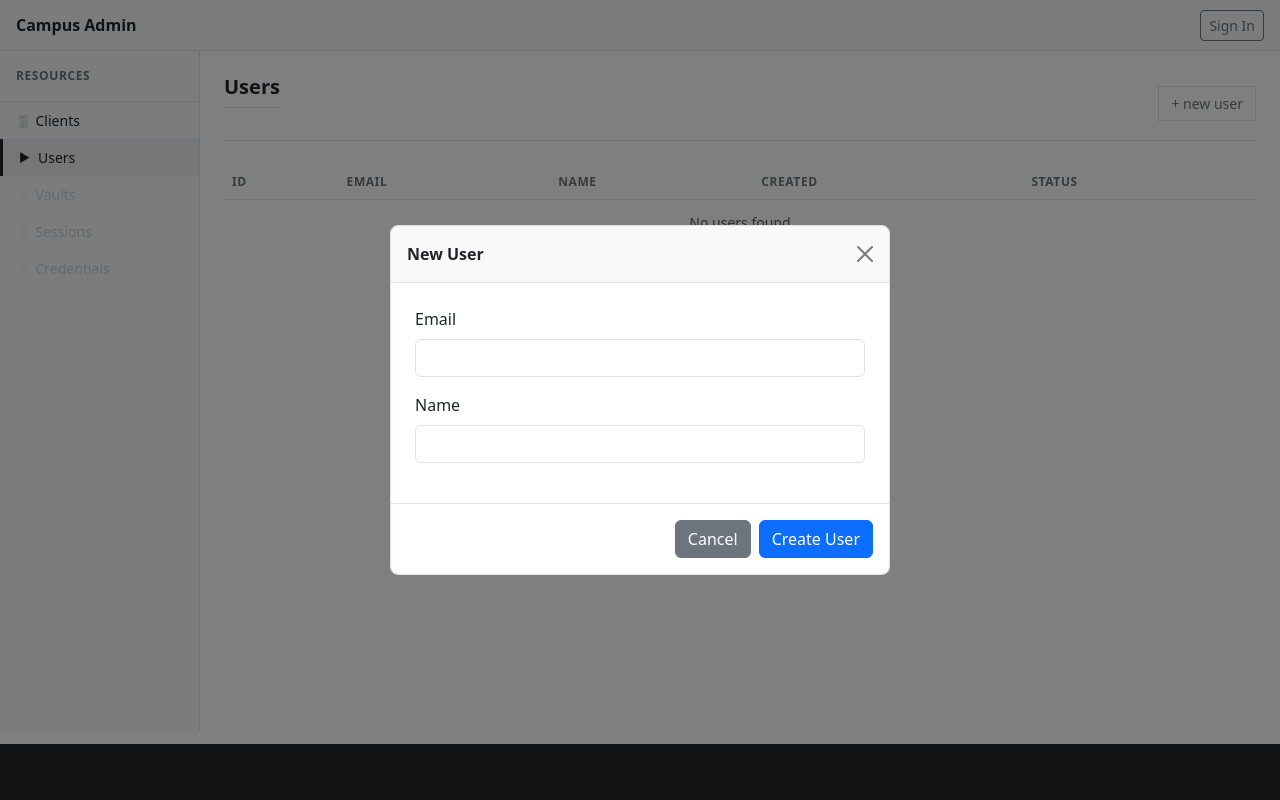
After one commit to nyjc-computing/campus-admin, a Flask app: template apps/admin/templates/users.html in a window 1280 px wide, after a click on "+ new user". The commit adds this page. Run offline with Flask 3, Linux system fonts and the light colour scheme; the template is opened without the code that fills it, so the values that code supplies are empty.

Commit message:
feat: add user management functionality with user creation and listing

```diff
--- a/apps/admin/templates/clients.html
+++ b/apps/admin/templates/clients.html
@@ -11,7 +11,7 @@
             <a href="/clients" class="sidebar-link active">
                 <span class="sidebar-icon">▶</span> Clients
             </a>
-            <a href="#users" class="sidebar-link disabled">
+            <a href="/users" class="sidebar-link">
                 <span class="sidebar-icon">░</span> Users
             </a>
             <a href="#vaults" class="sidebar-link disabled">
--- /dev/null
+++ b/apps/admin/templates/users.html
@@ -0,0 +1,156 @@
+{% extends "base.html" %}
+
+{% block content %}
+<div class="dashboard-layout">
+    <!-- Sidebar -->
+    <aside class="dashboard-sidebar" id="dashboardSidebar">
+        <div class="sidebar-header">
+            RESOURCES
+        </div>
+        <nav class="sidebar-nav">
+            <a href="/clients" class="sidebar-link">
+                <span class="sidebar-icon">░</span> Clients
+            </a>
+            <a href="/users" class="sidebar-link active">
+                <span class="sidebar-icon">▶</span> Users
+            </a>
+            <a href="#vaults" class="sidebar-link disabled">
+                <span class="sidebar-icon">░</span> Vaults
+            </a>
+            <a href="#sessions" class="sidebar-link disabled">
+                <span class="sidebar-icon">░</span> Sessions
+            </a>
+            <a href="#credentials" class="sidebar-link disabled">
+                <span class="sidebar-icon">░</span> Credentials
+            </a>
+        </nav>
+    </aside>
+
+    <!-- Main content area -->
+    <div class="dashboard-content">
+        <div class="resource-container">
+    <div class="resource-header">
+        <h2 class="resource-title">Users</h2>
+        <button class="btn-minimal" data-bs-toggle="modal" data-bs-target="#newUserModal">+ new user</button>
+    </div>
+
+      <!-- Error message if API fails -->
+      {% if error %}
+      <div class="alert alert-warning">
+          <strong>API Integration Issue:</strong> {{ error }}
+      </div>
+      {% endif %}
+
+     <!-- Desktop table view -->
+     <div class="users-table d-none d-md-block">
+         <table class="table-minimal">
+              <thead>
+                  <tr>
+                      <th>ID</th>
+                      <th>Email</th>
+                      <th>Name</th>
+                      <th>Created</th>
+                      <th>Status</th>
+                  </tr>
+              </thead>
+             <tbody>
+                  {% if users %}
+                      {% for user in users %}
+                       <tr>
+                           <td class="resource-id">{{ user.id }}</td>
+                           <td>{{ user.email }}</td>
+                           <td>{{ user.name }}</td>
+                           <td class="text-muted small">
+                               {% if user.created_at %}
+                                   {{ user.created_at | timestamp('%Y-%m-%d') }}
+                               {% else %}
+                                   Unknown
+                               {% endif %}
+                           </td>
+                           <td>
+                               {% if user.activated_at %}
+                                   <span class="badge bg-success">Activated</span>
+                               {% else %}
+                                   <span class="badge bg-warning">Pending</span>
+                               {% endif %}
+                           </td>
+                       </tr>
+                      {% endfor %}
+                 {% else %}
+                     <tr>
+                         <td colspan="5" class="text-center text-muted">No users found</td>
+                     </tr>
+                 {% endif %}
+             </tbody>
+         </table>
+     </div>
+
+     <!-- Mobile card view -->
+     <div class="users-cards d-md-none">
+         {% if users %}
+             {% for user in users %}
+              <div class="resource-card">
+                  <div class="resource-id mb-2">{{ user.id }}</div>
+                  <div class="card-field">
+                      <span class="field-label">Email:</span>
+                      <span>{{ user.email }}</span>
+                  </div>
+                  <div class="card-field">
+                      <span class="field-label">Name:</span>
+                      <span>{{ user.name }}</span>
+                  </div>
+                  <div class="card-field">
+                      <span class="field-label">Created:</span>
+                      <span class="text-muted small">
+                          {% if user.created_at %}
+                              {{ user.created_at | timestamp('%Y-%m-%d') }}
+                          {% else %}
+                              Unknown
+                          {% endif %}
+                      </span>
+                  </div>
+                  <div class="card-field">
+                      <span class="field-label">Status:</span>
+                      {% if user.activated_at %}
+                          <span class="badge bg-success">Activated</span>
+                      {% else %}
+                          <span class="badge bg-warning">Pending</span>
+                      {% endif %}
+                  </div>
+              </div>
+             {% endfor %}
+         {% else %}
+             <p class="text-center text-muted">No users found</p>
+         {% endif %}
+     </div>
+</div>
+
+<!-- New User Modal -->
+<div class="modal fade" id="newUserModal" tabindex="-1" aria-hidden="true">
+    <div class="modal-dialog modal-dialog-centered">
+        <div class="modal-content modal-minimal">
+            <div class="modal-header">
+                <h5 class="modal-title">New User</h5>
+                <button type="button" class="btn-close" data-bs-dismiss="modal" aria-label="Close"></button>
+            </div>
+            <form method="post" action="/users">
+                <div class="modal-body">
+                    <input type="hidden" name="action" value="create">
+                    <div class="mb-3">
+                        <label for="newUserEmail" class="form-label">Email</label>
+                        <input type="email" class="form-control" id="newUserEmail" name="email" required>
+                    </div>
+                    <div class="mb-3">
+                        <label for="newUserName" class="form-label">Name</label>
+                        <input type="text" class="form-control" id="newUserName" name="name" required>
+                    </div>
+                </div>
+                <div class="modal-footer">
+                    <button type="button" class="btn btn-secondary" data-bs-dismiss="modal">Cancel</button>
+                    <button type="submit" class="btn btn-primary">Create User</button>
+                </div>
+            </form>
+        </div>
+    </div>
+</div>
+{% endblock %}
```
Also changed, not shown: apps/admin/__init__.py (+45 -2 lines), 1 other file.
